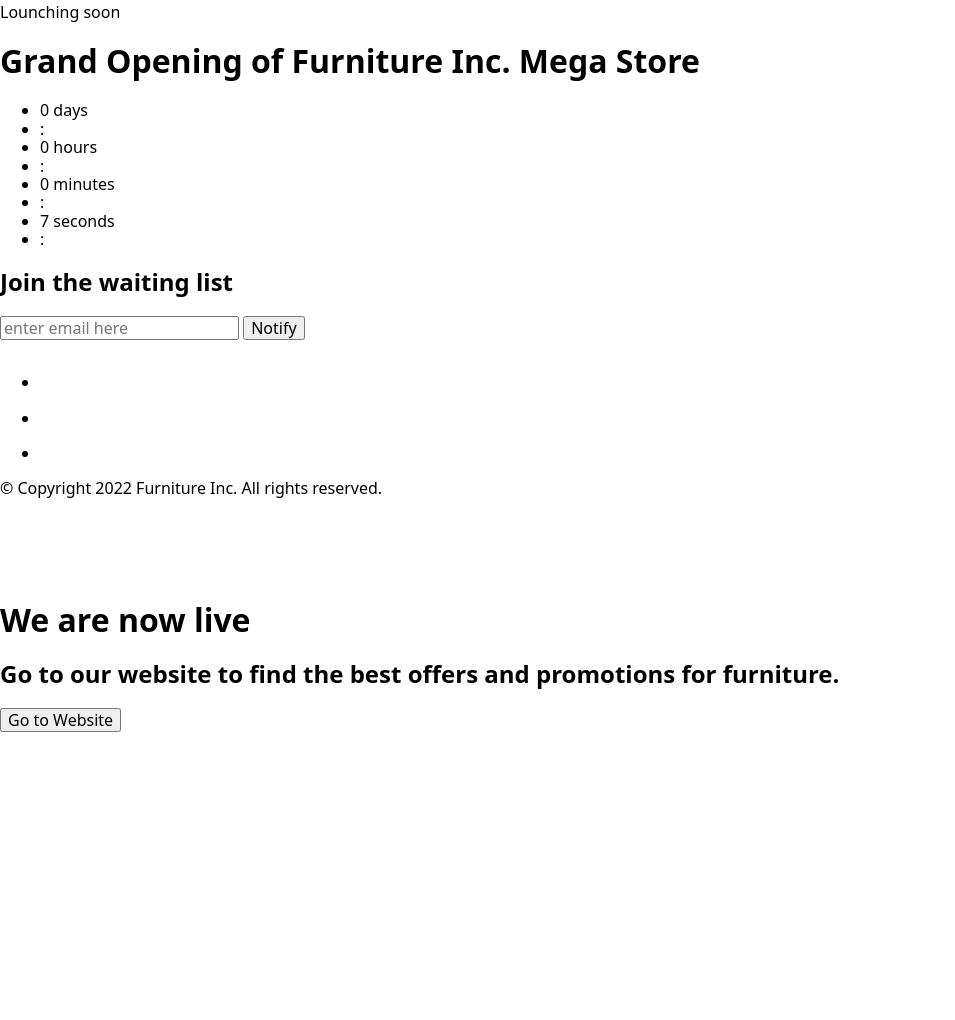
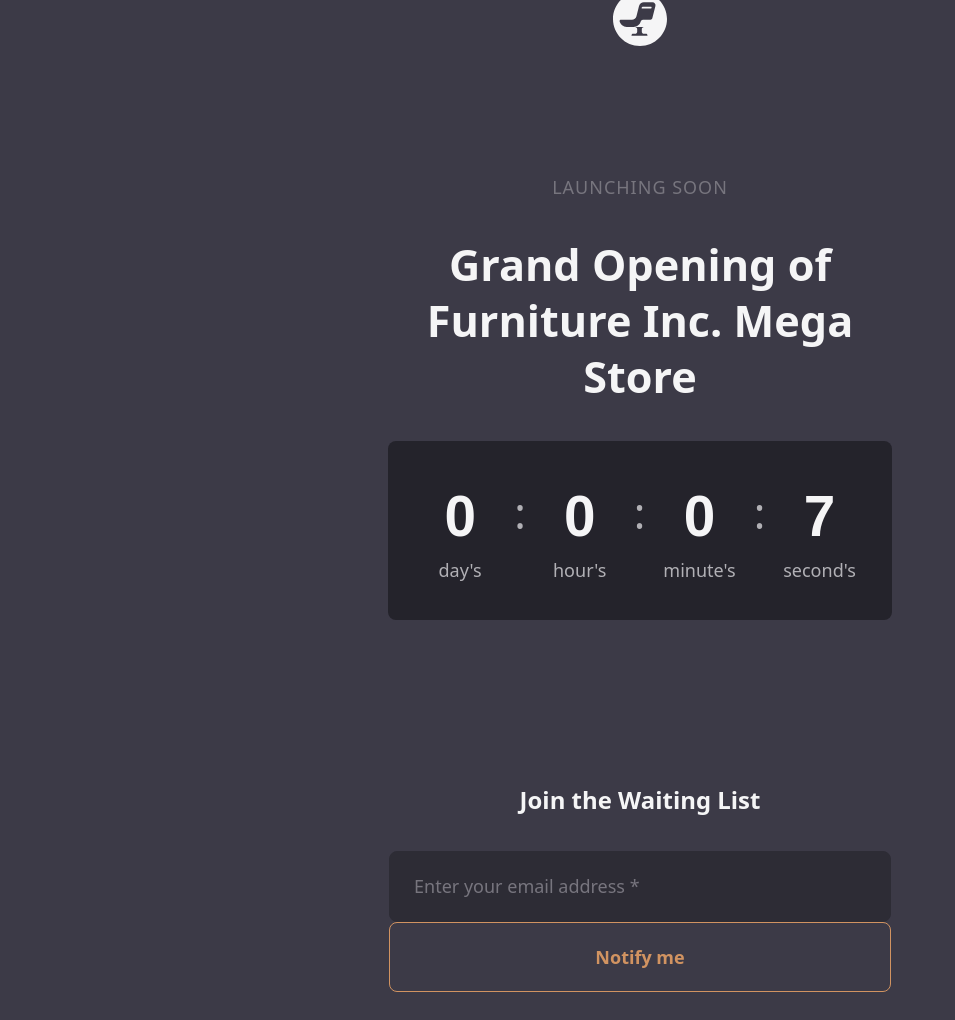
Before and after one commit to shakogit/SANDBOX, a plain HTML site: page mydemo/Timer_01/index.html in a window 1280 px wide. Shown: the part 80-1100 px from the top of the page, without its empty margins (0-955 px from the left). Before the commit the page ends 812 px from the top, so only its background shows below. Drawn offline with nearby package versions, Linux system fonts and the light colour scheme.

Commit message:
final commit

```diff
--- a/mydemo/Timer_01/app.js
+++ b/mydemo/Timer_01/app.js
@@ -1,52 +1,56 @@
-// timer display visual content After 30 seconds 5 minutes 1 hour
-let countdownData = new Date().setSeconds(new Date().getSeconds() + 12);
-//countdownData = new Date().setMinutes(new Date().getMinutes() + 5);
-//countdownData = new Date().setHours(new Date().getHours() + 1);
-// define constants grab the html elements
-const daysElem = document.getElementById('days'),
-hoursEleme = document.getElementById('hours'),
-minutesElem = document.getElementById('minutes'),
-secondsElem = document.getElementById('seconds'),
+/* 1 set countdown date as a future date with a (24 hour format) */
+// let countDownDate = new Date('01 January 2024 00:00');
+/* 2 set countdown date by adding hours to the current date */
+//let countDown =  new Date().setHours(new Date().getHours() + 1)
+/* 3 set countdown date by adding minutes to the current date */
+//let countDown =  new Date().setMinutes(new Date().getMinutes() + 5)
+/* 4 set countdown date by adding seconds to the current date */
+let countdownDate = new Date().setSeconds(new Date().getSeconds() + 12);
+/** set const for dom to grab html lists*/
 
-timer = document.getElementById('timer'),
-content = document.getElementById('content');
-// create startCountdown function
-const startCountdown = () => {
-const now = new Date().getTime()//<- return the stored time value in milliseconds
-// convert (countdownData) in milliseconds > via getTime() Method
-const countdown = new Date(countdownData).getTime();
-// create difference to calculate (now) & (countdownDate)
-const difference = (countdown - now) / 1000; // divide the diff. by 1000 to convert seconds
-if(difference < 1){
-    endCountdown();
+let timerInterval
+const daysElem = document.querySelector("#days"),
+	hoursElem = document.querySelector("#hours"),
+	minutesElem = document.querySelector("#minutes"),
+	secondsElem = document.querySelector("#seconds"),
+	timerRunningContent = document.querySelector("#timer-running"),
+	timerEndContent = document.querySelector("#timer-end")
+
+// set actual function
+const formatTime = (time, string) => {
+    return time == 1 ? `<span>${time}</span> ${string} `:` <span>${time}</span> ${string}'s`
 }
-// convert seconds to days by dividing the diff. in seconds by the walue of one day
-// diff / 60 seconds multyplay 60 minutes multyplay 24 hour
-let days = Math.floor(difference / (60 * 60 * 24)); // rounding neares value via Math.floor()
-let hours = Math.floor((difference % (60 * 60 * 24)) / (60 * 60)); // modul hour
-let minutes = Math.floor((difference % (60 * 60)) / 60); // module minutes
-let seconds = Math.floor(difference % 60); // module second
+const startCountdown = () =>{
+    // we have current date and calculate different between current date and countdown date
+    const now = new Date().getTime() // > get (now) Date() in Milliseconds
+    const countdown = new Date(countdownDate).getTime() //convert const (countdownDate)in Milliseconds
+    const difference = (countdown - now) / 1000
 
-// pass calculated values in  html elements
-daysElem.innerHTML = formatTime(days, "day");
-hoursEleme.innerHTML = formatTime(hours, "hour");
-minutesElem.innerHTML = formatTime(minutes, "minute");
-secondsElem.innerHTML = formatTime(seconds, "second");
+    if(difference < 1){
+        endCountdown()
+    }
+
+    let days = Math.floor(difference / (60*60*24));
+    //console.log(days);
+    let hours = Math.floor((difference % (60*60*24)) / (60*60));
+    //console.log(hours);
+    let minutes = Math.floor((difference % (60*60)) / 60);
+    //console.log(minutes);
+    let seconds = Math.floor(difference % 60);
+   // console.log(seconds);
+
+   // set innerHtml
+   daysElem.innerHTML = formatTime(days, 'day')
+   hoursElem.innerHTML = formatTime(hours, 'hour')
+   minutesElem.innerHTML = formatTime(minutes, 'minute')
+   secondsElem.innerHTML = formatTime(seconds, 'second')
 }
-
-// create function that format time units for innterHTML proccess < literal templates
-const formatTime = (time, string) => {
-    return time == 1 ? `${time} ${string}` : `${time} ${string}s`;
+const endCountdown = () =>{
+    clearInterval(timerInterval) // clear timerInterval
+    timerRunningContent.classList.add('hidden')
+    timerEndContent.classList.add('visible')
 }
-// create timerInterval that runs function (countdown) at interval 1s
-let timerInterval;
-// define timerInterval as a set-interval function when the page loads
-window.addEventListener('load', () => {
-    startCountdown();
-    timerInterval = setInterval(startCountdown, 1000);
-});
-const endCountdown = () =>{
-    clearInterval(timerInterval);
-    timer.remove();
-    content.classList.add('visible');
-}
+window.addEventListener("load", () => {
+	startCountdown()
+    timerInterval = setInterval(startCountdown, 1000)
+})
--- a/mydemo/Timer_01/index.html
+++ b/mydemo/Timer_01/index.html
@@ -23,28 +23,31 @@
 				<path fill-rule="evenodd" clip-rule="evenodd" d="M64 32C64 49.6731 49.6731 64 32 64C14.3269 64 0 49.6731 0 32C0 14.3269 14.3269 0 32 0C49.6731 0 64 14.3269 64 32ZM46.8275 12.2667H36.5972C33.8976 12.2667 31.5227 14.1151 30.8529 16.7354L27.8082 28.618C27.1586 31.0555 24.9461 32.782 22.4089 32.782H9.31656C8.36255 32.782 7.57092 33.5742 7.7536 34.4882C8.54523 38.4288 12.0365 41.4147 16.2179 41.4147H24.5402C28.5186 41.4147 31.8881 38.7132 32.8624 35.0367C33.1872 33.7976 34.1818 32.782 35.4606 32.782H44.4323C45.4472 32.782 46.3403 32.0914 46.5839 31.1164L50.2782 16.7354C50.8668 14.4604 49.1618 12.2667 46.8275 12.2667ZM45.7314 18.5635C45.569 19.2134 44.9804 19.6603 44.3105 19.6603H34.7704C34.2021 19.6603 33.7758 19.1119 33.9382 18.5635C34.1006 17.9135 34.6892 17.4666 35.3591 17.4666H44.8992C45.4675 17.4666 45.8735 18.015 45.7314 18.5635ZM36.7394 49.6005H39.1142C40.0683 49.6005 40.8396 50.3927 40.8396 51.3271V51.713H31.401H21.9623V51.3271C21.9623 50.3724 22.7337 49.6005 23.6877 49.6005H26.0625C27.5037 49.6005 28.6607 48.4224 28.6607 47.0006V43.9944C28.6607 42.5522 27.4834 41.3944 26.0625 41.3944H31.401H36.7394C35.2982 41.3944 34.1412 42.5725 34.1412 43.9944V47.0006C34.1412 48.4427 35.3185 49.6005 36.7394 49.6005Z"/>
 			</svg>
 		</a>
+
 		<div id="main-content">
-            <p class="subtitle">Lounching soon</p>
+			<p class="subtitle">Launching soon</p>
 			<h1>Grand Opening of Furniture Inc. Mega Store</h1>
 
 			<ul id="timer-container">
-                <li id="days" role="timer"><span>0</span>days</li>
+				<li id="days" role="timer"><span>0</span>Days</li>
 				<li>:</li>
-                <li id="hours" role="timer"><span>0</span>hours</li>
+				<li id="hours" role="timer"><span>0</span>Hours</li>
 				<li>:</li>
-                <li id="minutes" role="timer"><span>0</span>minutes</li>
+				<li id="minutes" role="timer"><span>0</span>Minutes</li>
 				<li>:</li>
 				<li id="seconds" role="timer"><span>0</span>seconds</li>
-                <li>:</li>
 			</ul>
-        </div>
+		</div> <!-- end main-content -->
+
 		<div id="join-waiting-list">
-            <h2>Join the waiting list</h2>
-            <form action="" method="get" id="notify-form">
-                <input type="email" id="notify-email" name="notify-email" placeholder="enter email here">
-                <button>Notify</button>
+			<h2>Join the Waiting List</h2>
+
+			<form action="" method="GET" id="notify-form">
+				<input type="email" id="notify-email" name="notify-email" placeholder="Enter your email address *">
+				<button>Notify me</button>
 			</form>
-        </div>
+		</div> <!-- end join-waiting-list -->
+
 		<footer>
 			<ul id="social-icons">
 				<li>
@@ -89,10 +92,12 @@
 						</svg>
 					</a>
 				</li>
+			</ul>
 
-            </ul>
 			<p>&copy; Copyright 2022 Furniture Inc. All rights reserved.</p>
 		</footer>
+	</div> <!-- end timer-running -->
+
 	<div id="timer-end">
 		<a href="index.html" id="logo">
 			<svg width="64" height="64" viewBox="0 0 64 64" fill="none" xmlns="http://www.w3.org/2000/svg">
@@ -106,8 +111,8 @@
 		</hgroup>
 
 		<button>Go to Website</button>
-        </div>
-    </div>
+	</div> <!-- end timer-end -->
+
 	<script src="app.js"></script>
 </body>
 </html>
--- a/mydemo/Timer_01/style.css
+++ b/mydemo/Timer_01/style.css
@@ -1,26 +1,293 @@
-.body {
-  font-family: "Lato", sans-serif;
-  font-weight: 400;
-  font-style: normal;
+/* ================================================= */
+/* Custom properties */
+/* ================================================= */
+:root {
+	--page-bg: #3C3A47;
+
+	--primary-text: #F5F5F6;
+	--muted-text: #77757E;
+
+	--logo-fill: var(--primary-text);
+
+	--input-bg: #2D2C35;
+	--input-bg-hover: #24232b;
+	--input-border-focus: #1d1c23;
+	--input-text: var(--primary-text);
+	--input-placeholder: var(--muted-text);
+
+	--button-text: #D19361;
+	--button-text-hover: #faf4ef;
+
+	--icon-socials: var(--primary-text);
+	--icon-socials-hover: #b1b0b5;
+
+	--timer-bg: var(--input-bg-hover);
+	--timer-text-muted: var(--icon-socials-hover);
+
+	--default-border-radius: 8px;
+	--default-transition: color .3s ease-in-out, background-color .3s ease-in-out, border-color .3s ease-in-out, fill .3s ease-in-out;
 }
 
 
-#timer-running{
 
+/* ================================================= */
+/* General styles */
+/* ================================================= */
+html {
+	font-size: 112.5%; /* 18px */
 }
 
-#main-content{
+body {
+	font-family: 'Poppins', sans-serif;
+	line-height: 1.5;
+	color: var(--primary-text);
+	background-color: var(--page-bg);
+}
 
+h1 {
+	font-size: 2.4rem;
+	line-height: 1.3;
+	font-weight: 700;
+	margin: 2rem 0;
 }
-#join-waiting-list{
 
+h2 {
+	font-size: 1.33rem;
+	line-height: 1.3;
+	font-weight: 700;
+	margin: 2rem 0;
 }
-#notify-form{
 
+h2.light {
+	font-weight: 400;
 }
-#social-icons{
 
+p {
+	margin: 0 0 1rem;
 }
-#timer-end{
 
+
+
+/* ================================================= */
+/* Forms */
+/* ================================================= */
+input {
+	background-color: var(--input-bg);
+	border-radius: var(--default-border-radius);
+	border: none;
+	padding: 1.333rem;
+	outline: none;
+	margin-bottom: 1rem;
+	width: 100%;
+	line-height: 1.5;
+	border: 1px solid var(--input-bg);
+	color: var(--input-text);
+	transition: var(--default-transition);
 }
+
+input::placeholder {
+	color: var(--input-placeholder);
+	transition: var(--default-transition);
+}
+
+input:hover {
+	background-color: var(--input-bg-hover);
+}
+
+input:focus {
+	border-color: var(--input-border-focus);
+}
+
+button {
+	background-color: transparent;
+	border-radius: var(--default-border-radius);
+	padding: 1.333rem 2.666rem;
+	color: var(--button-text);
+	border: 1px solid var(--button-text);
+	line-height: 1.5;
+	font-weight: 700;
+	width: 100%;
+	white-space: nowrap;
+	cursor: pointer;
+	transition: var(--default-transition);
+}
+
+button:hover {
+	background-color: var(--button-text);
+	color: var(--button-text-hover);
+}
+
+
+
+/* ================================================= */
+/* Timer running and timer end */
+/* ================================================= */
+#timer-running,
+#timer-end {
+	padding: 2rem;
+	display: flex;
+	flex-direction: column;
+	gap: 64px;
+	position: absolute;
+	width: 100%;
+}
+
+#timer-running.hidden {
+	animation: fadeOut 1.6s forwards;
+}
+
+#timer-end {
+	display: none;
+	opacity: 0;
+}
+
+#timer-end.visible {
+	display: flex;
+	height: 100vh;
+	justify-content: center;
+	animation: fadeIn 1.6s forwards 1.6s;
+}
+
+#timer-end h1 {
+	margin-top: 0;
+}
+
+#timer-end h2 {
+	margin: 0;
+}
+
+@keyframes fadeIn {
+	to {
+		opacity: 1;
+	}
+}
+
+@keyframes fadeOut {
+	to {
+		opacity: 0;
+	}
+}
+
+
+
+/* ================================================= */
+/* Main content */
+/* ================================================= */
+#logo svg {
+	height: 3rem;
+	display: block;
+	fill: var(--logo-fill);
+}
+
+.subtitle {
+	color: var(--muted-text);
+	font-weight: 300;
+	text-transform: uppercase;
+	letter-spacing: 1px;
+	margin-bottom: 0;
+}
+
+#notify-form {
+	width: 100%;
+}
+
+#timer-container{
+	background-color: var(--timer-bg);
+	padding: 2rem;
+	margin: 0;
+	list-style: none;
+	border-radius: var(--default-border-radius);
+	color: var(--timer-text-muted);
+	display: flex; /* responcive Here*/
+	flex-direction: column;
+	gap: 1rem;
+}
+/*Remove timer colums (:) on mobile version */
+#timer-container li:nth-child(even){
+	display: none;
+}
+#timer-container span{
+	color: var(--primary-text);
+	font-size: 1.33rem;
+	line-height: 1.3;
+	font-weight: 700;
+	font-family: 'Inconsolata', sans-serif;
+}
+
+
+/* ================================================= */
+/* Footer */
+/* ================================================= */
+#social-icons {
+	list-style: none;
+	display: inline-flex;
+	align-items: center;
+	gap: 1.333rem;
+	margin: 0 0 2rem;
+	padding: 0;
+}
+
+#social-icons svg {
+	fill: var(--icon-socials);
+	transition: var(--default-transition);
+	display: block;
+}
+
+#social-icons a:hover svg {
+	fill: var(--icon-socials-hover);
+}
+
+
+
+/* ================================================= */
+/* 768px + */
+/* ================================================= */
+@media screen and (min-width: 768px) {
+	#timer-running {
+		padding: 4rem;
+		margin: 0 auto;
+		text-align: center;
+		align-items: center;
+		gap: 128px;
+	}
+
+	#notify-form {
+		max-width: 30rem;
+	}
+
+	#timer-container{
+		flex-direction: row;
+		text-align: center;
+		display: inline-flex;
+	}
+	#timer-container span{
+		display: block;
+		font-size: 3.15rem;
+		line-height: 1.4;
+	}
+	#timer-container li:nth-child(odd){
+		min-width: 4rem;
+	}
+	#timer-container li:nth-child(even){
+		display: inline-block;
+		font-size: 2.4rem;
+		line-height: 1.3;
+		padding-top: .4rem;
+		font-weight: 100;
+
+	}
+
+	#timer-end.visible {
+		align-items: center;
+		text-align: center;
+	}
+
+	#timer-end button {
+		width: auto;
+	}
+
+	h1,
+	h2 {
+		max-width: 30rem;
+	}
+}
```
Lines whose indentation alone changed are shown as unchanged.
